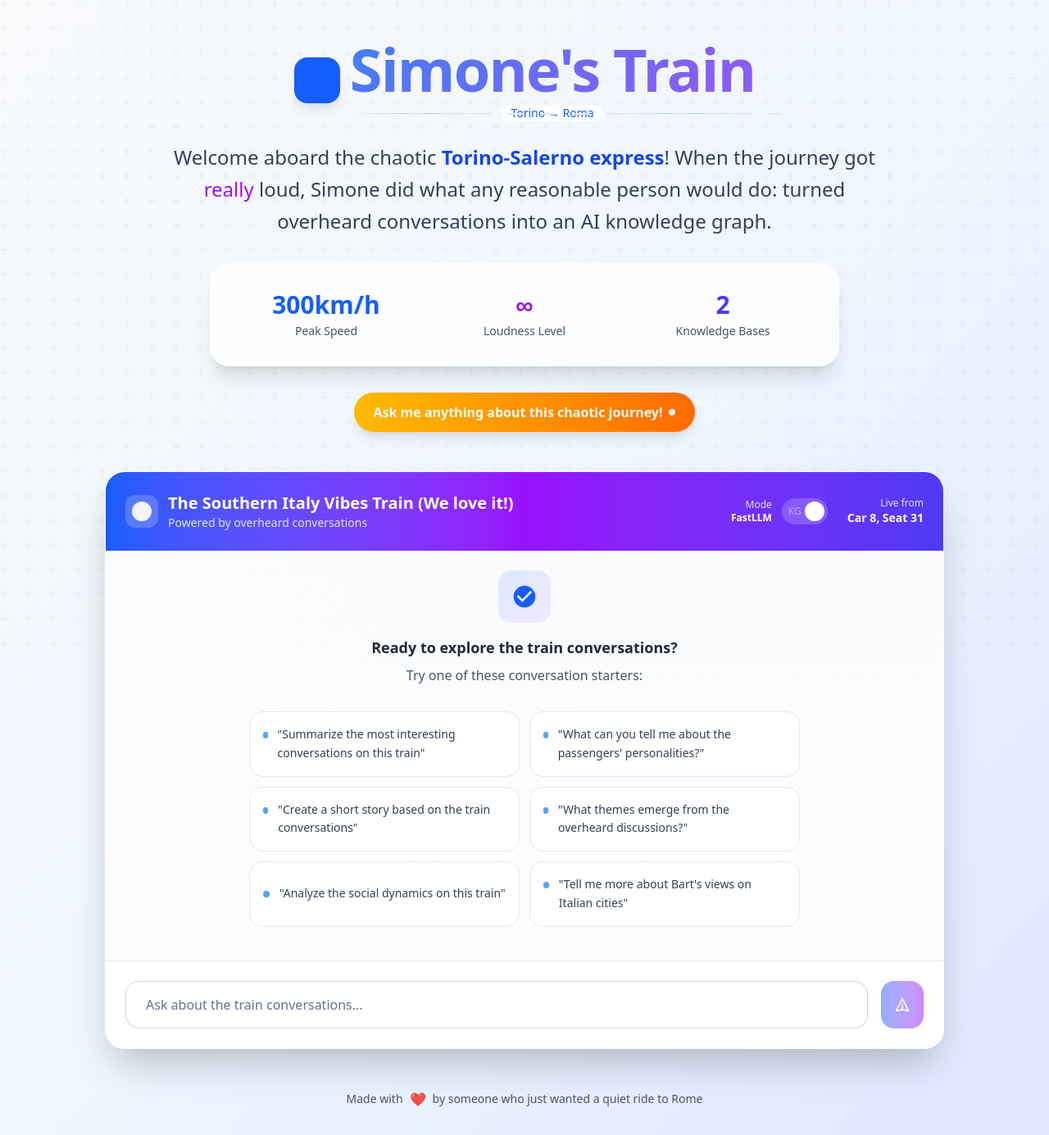
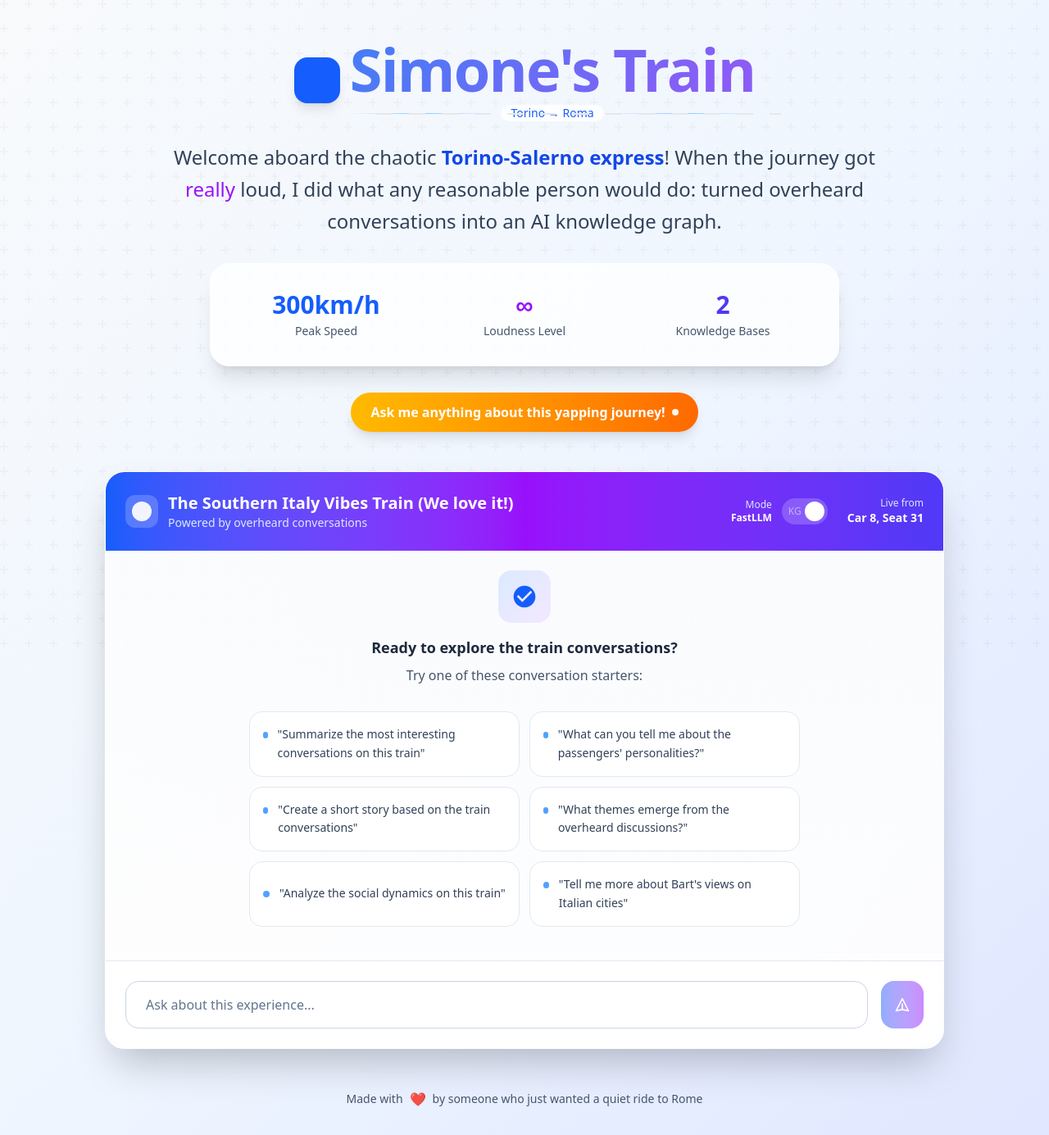
Before and after one commit to sim0wastaken/traingraph, a Next.js app in the folder frontend/trainapp/: page / in a window 1280 px wide. Shown: the whole page at 82% size. Built offline with nearby package versions, Linux system fonts and the light colour scheme.

Commit message:
Improved copy

```diff
--- a/frontend/trainapp/src/app/page.tsx
+++ b/frontend/trainapp/src/app/page.tsx
@@ -302,7 +302,7 @@ export default function Home() {
             <p className="text-xl md:text-2xl text-slate-700 max-w-4xl mx-auto mb-8 leading-relaxed font-light animate-fade-in-up" style={{ animationDelay: '0.2s' }}>
               Welcome aboard the chaotic <span className="font-semibold text-blue-700">Torino-Salerno express</span>!
               When the journey got <em className="text-purple-600 not-italic font-medium">really</em> loud,
-              Simone did what any reasonable person would do: turned overheard conversations into an AI knowledge graph.
+              I did what any reasonable person would do: turned overheard conversations into an AI knowledge graph.
             </p>
 
             {/* Stats Card */}
@@ -332,7 +332,7 @@ export default function Home() {
               className="inline-flex items-center space-x-2 bg-gradient-to-r from-amber-400 to-orange-500 text-white px-6 py-3 rounded-full font-semibold shadow-lg hover:shadow-xl hover-lift interactive-element animate-fade-in-up cursor-pointer transition-transform hover:scale-105"
               style={{ animationDelay: '0.6s' }}
             >
-              <span>Ask me anything about this chaotic journey!</span>
+              <span>Ask me anything about this yapping journey!</span>
               <div className="w-2 h-2 bg-white rounded-full animate-pulse-slow"></div>
             </button>
           </div>
@@ -547,7 +547,7 @@ export default function Home() {
                       type="text"
                       value={currentMessage}
                       onChange={(e) => setCurrentMessage(e.target.value)}
-                      placeholder="Ask about the train conversations..."
+                      placeholder="Ask about this experience..."
                       className="w-full border border-slate-300 rounded-2xl px-6 py-4 focus-ring bg-white/70 backdrop-blur-sm placeholder-slate-500 text-slate-800 mobile-text"
                       disabled={isLoading}
                     />
```
